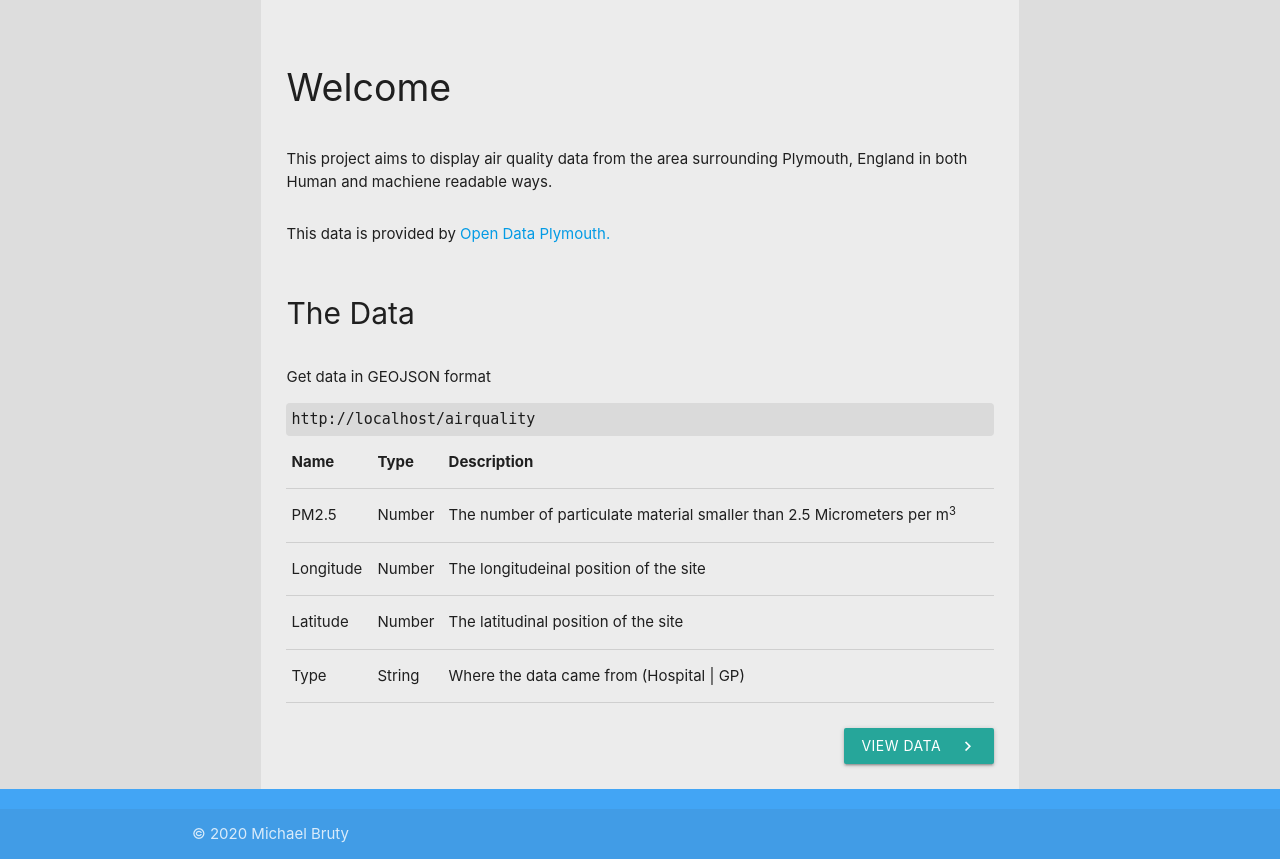
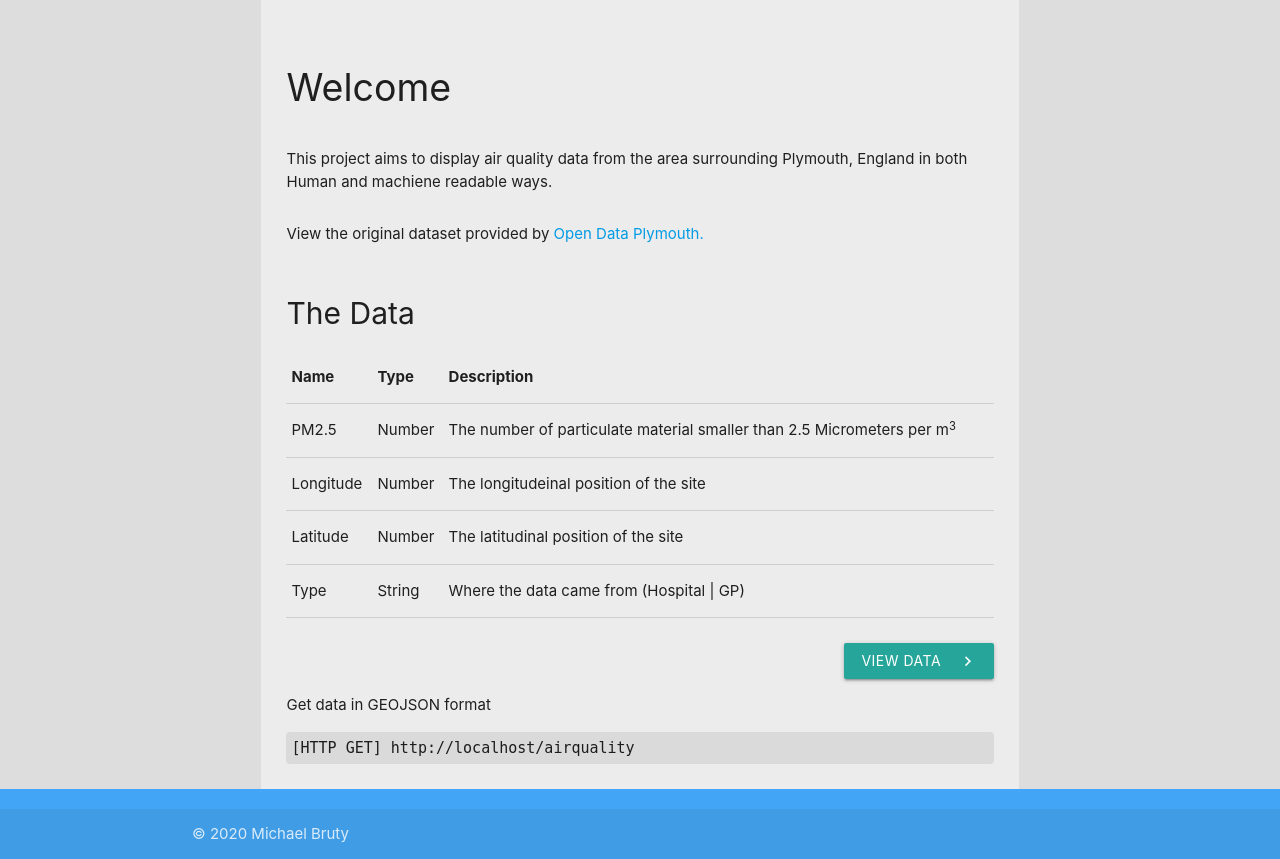
Before and after one commit to mbruty/COMP2001-Assessment, a PHP site: page / in a window 1280 px wide. Shown: the part 64-923 px from the top of the page. Run offline with PHP 8.4, Linux system fonts and the light colour scheme; style sheets or scripts are compiled from the project's sources.

Commit message:
Formatted json data url to display port if needed and http/s

```diff
--- a/Linked-Data-App/index.php
+++ b/Linked-Data-App/index.php
@@ -22,23 +22,8 @@
     <div class="app">
       <h1>Welcome</h1>
       <p>This project aims to display air quality data from the area surrounding Plymouth, England in both Human and machiene readable ways.</p>
-      <p>This data is provided by <a href="https://plymouth.thedata.place/dataset/air-quality-data">Open Data Plymouth.</a></p>
+      <p>View the original dataset provided by <a href="https://plymouth.thedata.place/dataset/air-quality-data">Open Data Plymouth.</a></p>
       <h2>The Data</h2>
-      <p>Get data in GEOJSON format</p>
-      <code><?php
-            // echo url
-            // will remove the need to update this if it's hosted under different url's
-            $port = $_SERVER["SERVER_PORT"];
-
-            // correct http/s in url depending if it's on a ssl port
-            echo $port == "443" ? "https://" : "http://";
-
-            echo $_SERVER["SERVER_NAME"];
-
-            // If application isn't running on a default http/s port, also echo the port number
-            if ($port != "80" && $port != "443") echo ":" . $port;
-
-            ?>/airquality</code>
       <table class="responsive-table">
         <thead>
           <tr>
@@ -73,6 +58,21 @@
       <a class="btn waves-effect view-btn waves-light" href="data.php">View Data
         <i class="material-icons right">keyboard_arrow_right</i>
       </a>
+      <p>Get data in GEOJSON format</p>
+      <code>[HTTP GET] <?php
+            // echo url
+            // will remove the need to update this if it's hosted under different url's
+            $port = $_SERVER["SERVER_PORT"];
+
+            // correct http/s in url depending if it's on a ssl port
+            echo $port == "443" ? "https://" : "http://";
+
+            echo $_SERVER["SERVER_NAME"];
+
+            // If application isn't running on a default http/s port, also echo the port number
+            if ($port != "80" && $port != "443") echo ":" . $port;
+
+            ?>/airquality</code>
     </div>
   </main>
   <?php include "includes/footer.inc.php" ?>
```
